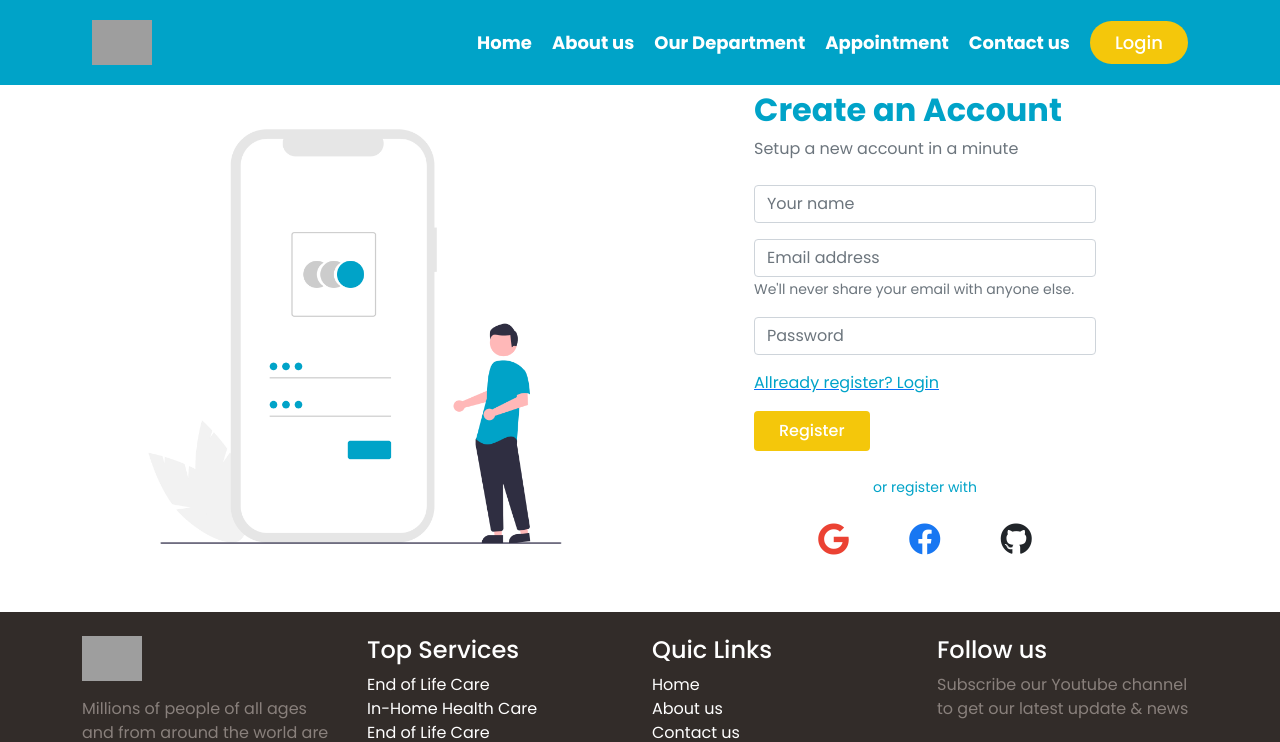
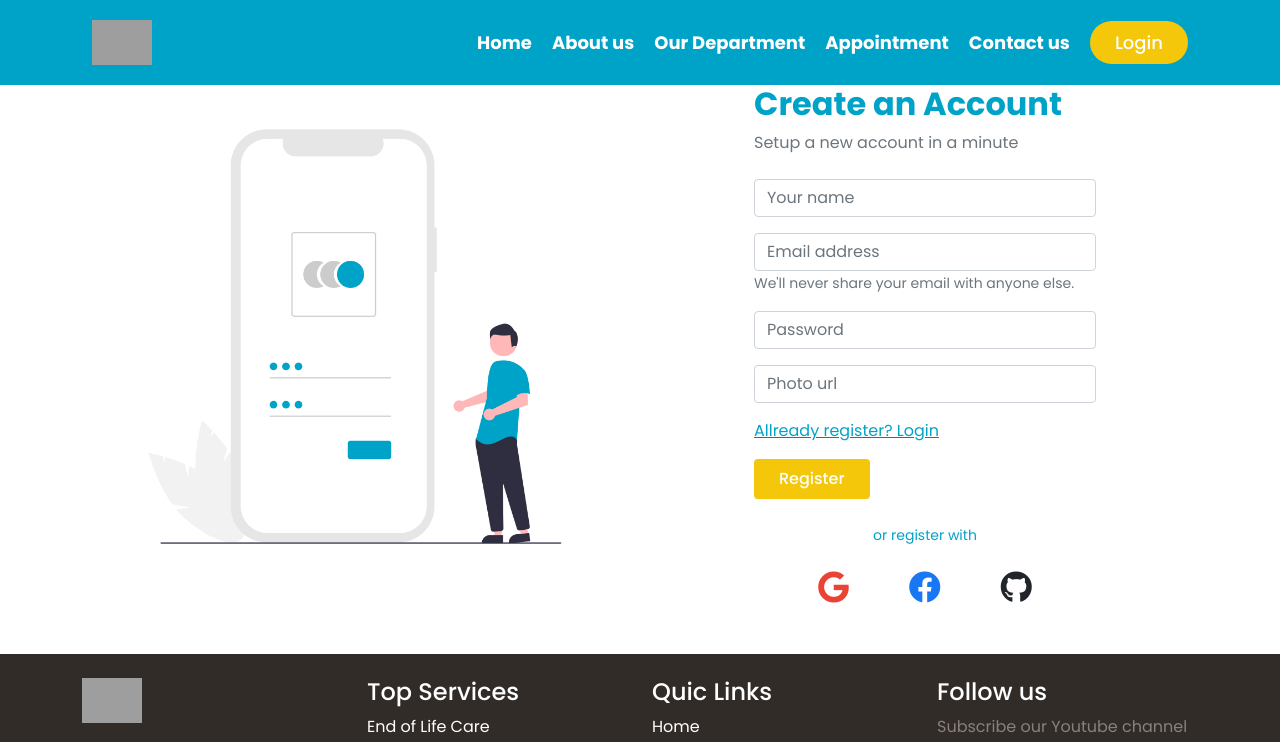
Before and after one commit to Programming-Hero-Web-Course3/healthcare-related-website-rownok420, a React (Create React App) app: page /login in a window 1280 px wide. Shown: the top 742 px of the page. Built offline with nearby package versions, Linux system fonts and the light colour scheme; no server answers; grey boxes are pictures that could not be loaded.

Commit message:
added user photo

```diff
--- a/src/Hooks/useFirebase.js
+++ b/src/Hooks/useFirebase.js
@@ -26,22 +26,21 @@ const useFirebase = () => {
     const facebookProvider = new FacebookAuthProvider();
     const gitHubProvider = new GithubAuthProvider();
 
-
     const processLogin = (email, password) => {
-        setIsLoading(true)
-        return signInWithEmailAndPassword(auth, email, password)
-
+        setIsLoading(true);
+        return signInWithEmailAndPassword(auth, email, password);
     };
 
     const registerNewUser = (email, password) => {
-        setIsLoading(true)
-        return createUserWithEmailAndPassword(auth, email, password)
-
+        setIsLoading(true);
+        return createUserWithEmailAndPassword(auth, email, password);
     };
 
-
-    const setUserName = (name) => {
-        updateProfile(auth.currentUser, { displayName: name })
+    const setUserName = (name, photo) => {
+        updateProfile(auth.currentUser, {
+            displayName: name,
+            photoURL: photo,
+        })
             .then(() => {})
             .catch((error) => {
                 setError(error.message);
@@ -49,22 +48,22 @@ const useFirebase = () => {
     };
 
     const signInUsingGoogle = () => {
-        setIsLoading(true)
+        setIsLoading(true);
         return signInWithPopup(auth, googleProvider);
     };
 
     const signInUsingFacebook = () => {
-        setIsLoading(true)
+        setIsLoading(true);
         return signInWithPopup(auth, facebookProvider);
     };
 
     const signInUsingGitHub = () => {
-        setIsLoading(true)
+        setIsLoading(true);
         return signInWithPopup(auth, gitHubProvider);
     };
 
     const logOut = () => {
-        setIsLoading(true)
+        setIsLoading(true);
         signOut(auth)
             .then(() => {
                 setUser({});
@@ -82,7 +81,7 @@ const useFirebase = () => {
             } else {
                 setUser({});
             }
-            setIsLoading(false)
+            setIsLoading(false);
         });
     }, [auth]);
 
--- a/src/Pages/Login/Login/Login.js
+++ b/src/Pages/Login/Login/Login.js
@@ -21,6 +21,7 @@ const Login = () => {
     const [name, setName] = useState("");
     const [email, setEmail] = useState("");
     const [password, setPassword] = useState("");
+    const [photo, setPhoto] = useState("");
 
     const location = useLocation();
     const history = useHistory();
@@ -38,6 +39,10 @@ const Login = () => {
         setPassword(e.target.value);
     };
 
+    const handlePhotoUrl = (e) => {
+        setPhoto(e.target.value);
+    };
+
     const handleRegisterUser = (e) => {
         e.preventDefault();
         registerNewUser(email, password, name)
@@ -45,7 +50,7 @@ const Login = () => {
                 const user = result.user;
                 console.log(user);
                 setError("");
-                setUserName(name);
+                setUserName(name, photo);
                 history.push(redirect_uri);
             })
             .catch((error) => {
@@ -163,6 +168,17 @@ const Login = () => {
                                             required
                                         />
                                     </Form.Group>
+                                    <Form.Group
+                                        className="mb-3"
+                                        controlId="formBasicName"
+                                    >
+                                        <Form.Control
+                                            onBlur={handlePhotoUrl}
+                                            type="text"
+                                            placeholder="Photo url"
+                                            required
+                                        />
+                                    </Form.Group>
                                     <div>
                                         <p className="text-warning">{error}</p>
                                     </div>
```
